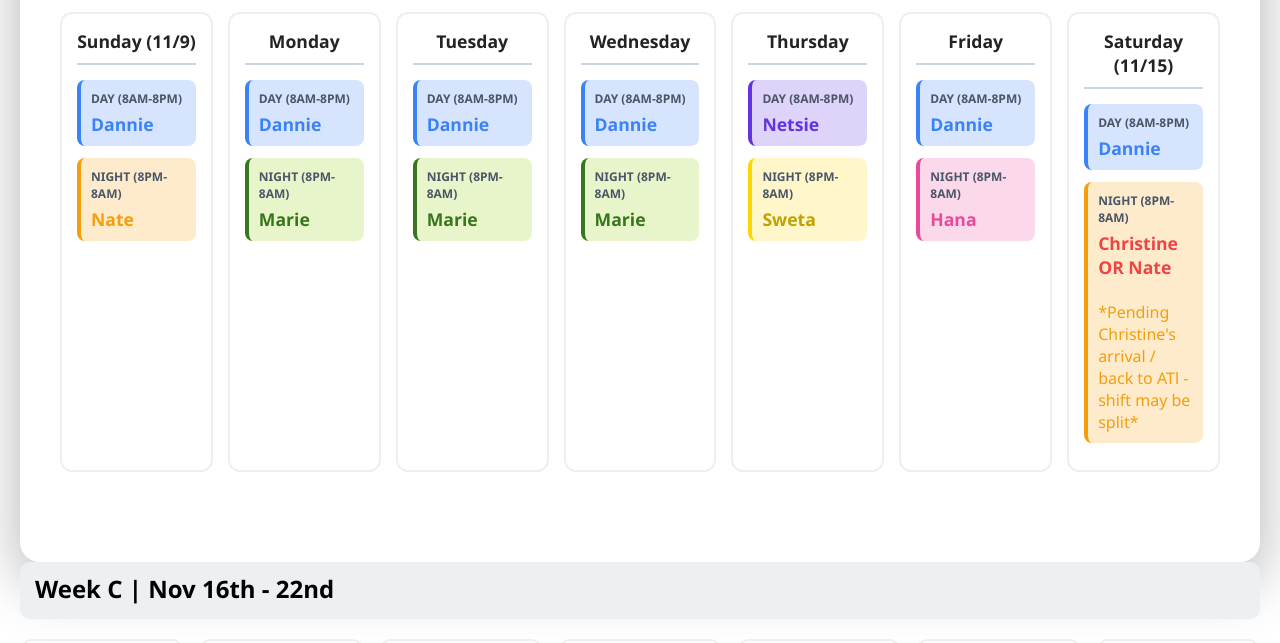
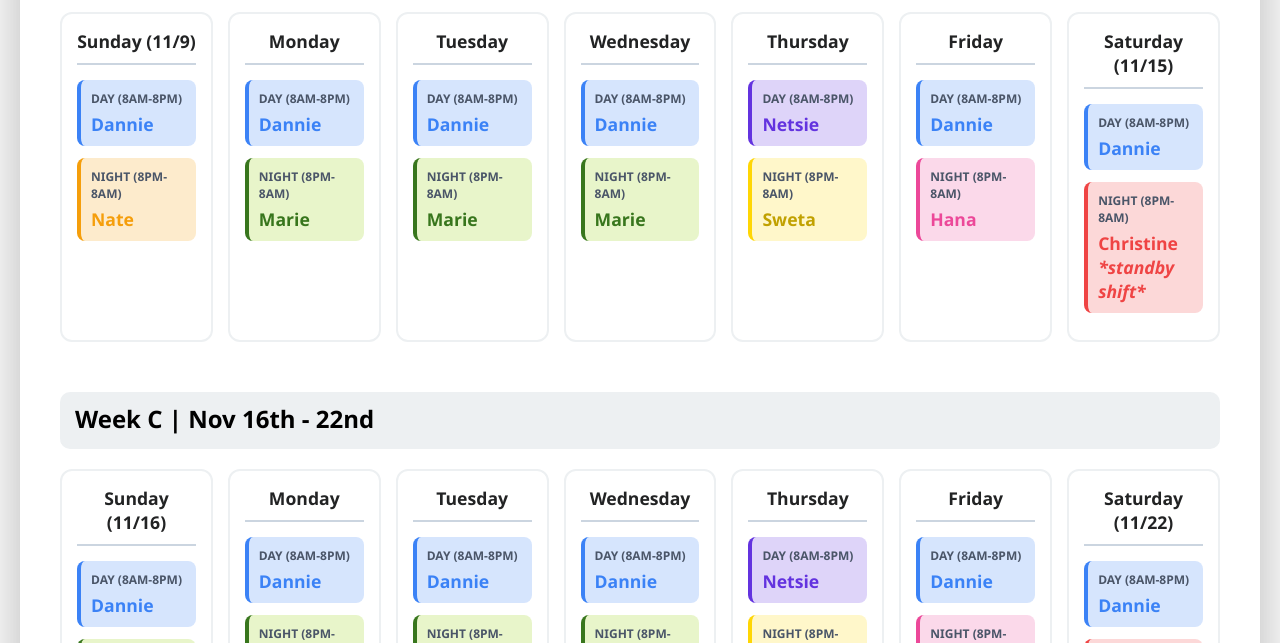
Before and after one commit to rec31918/red, a plain HTML site: page index.html in a window 1280 px wide. Shown: the part 690-1333 px from the top of the page. Drawn offline with Linux system fonts and the light colour scheme.

Commit message:
Add files via upload

```diff
--- a/index.html
+++ b/index.html
@@ -424,11 +424,9 @@
                         <div class="shift-label">Day (8am-8pm)</div>
                         <div class="shift-name color-dannie-font">Dannie</div>
                     </div>
-                    <div class="shift night-shift color-nate">
+                    <div class="shift night-shift color-christine">
                         <div class="shift-label">Night (8pm-8am)</div>
-                        <div class="shift-name color-christine-font">Christine OR Nate</div>
-                        <br/>
-                            <p>*Pending Christine's arrival / back to ATl - shift may be split*</div>
+                        <div class="shift-name color-christine-font">Christine <em>*standby shift*</em></div>
                     </div>
                 </div>
             </div>
```
